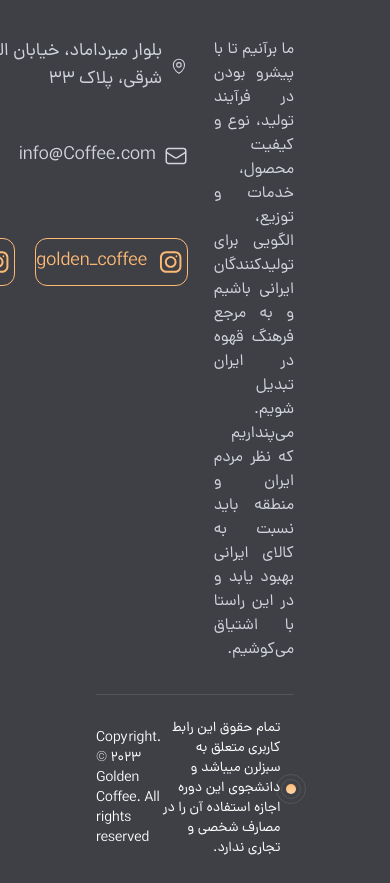
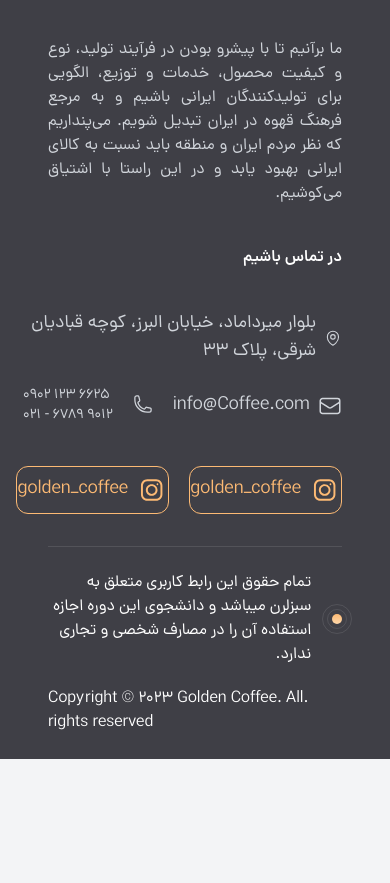
Before and after one commit to MohammadDousi/CoffeeNext, a React (Vite) app in the folder frontend/: page / in a window 390 px wide. Shown: the part 5636-6519 px from the top of the page. After the commit the page ends 6395 px from the top, so only its background shows below. Built offline with nearby package versions, Linux system fonts and the light colour scheme.

Commit message:
responsive footer

```diff
--- a/frontend/src/layout/Footer.jsx
+++ b/frontend/src/layout/Footer.jsx
@@ -5,9 +5,9 @@
 
 const Footer = () => {
   return (
-    <footer className="w-full relative px-24 bg-bgDarkColor flex flex-col justify-center items-center">
+    <footer className="w-full relative sm:px-24 px-12 bg-bgDarkColor flex flex-col justify-center items-center">
       {/* swipe up button */}
-      <div className="absolute top-0 rotate-180 z-40 flex justify-center items-center">
+      <div className="absolute top-[-0.5px] rotate-180 z-50 flex justify-center items-center">
         <svg
           width="100"
           height="22"
@@ -41,9 +41,9 @@
         </span>
       </div>
 
-      <div className="w-full pt-16 pb-8 flex flex-row justify-between items-start gap-10">
+      <div className="w-full pt-16 pb-8 flex md:flex-row flex-col justify-between items-start gap-10">
         {/* bio and logo */}
-        <div className="w-1/3 flex flex-col justify-start items-start gap-10">
+        <div className="md:w-1/3 flex flex-col justify-start items-start gap-10">
           <div className="grayscale hover:grayscale-0 flex justify-start items-center gap-4 duration-300">
             <svg
               width="41"
@@ -185,8 +185,8 @@
         </div> */}
 
         {/* contact us container */}
-        <div className="w=1/3 mt-0 flex flex-col justify-start items-start gap-10">
-          <span className="h-14 text-[#fff] lg:text-2xl font-semibold">
+        <div className="w=1/3 flex flex-col justify-start items-start gap-10">
+          <span className="md:h-14 text-[#fff] lg:text-2xl font-semibold">
             در تماس باشیم
           </span>
 
@@ -250,8 +250,10 @@
                     d="M2.25 6.75c0 8.284 6.716 15 15 15h2.25a2.25 2.25 0 0 0 2.25-2.25v-1.372c0-.516-.351-.966-.852-1.091l-4.423-1.106c-.44-.11-.902.055-1.173.417l-.97 1.293c-.282.376-.769.542-1.21.38a12.035 12.035 0 0 1-7.143-7.143c-.162-.441.004-.928.38-1.21l1.293-.97c.363-.271.527-.734.417-1.173L6.963 3.102a1.125 1.125 0 0 0-1.091-.852H4.5A2.25 2.25 0 0 0 2.25 4.5v2.25Z"
                   />
                 </svg>
-                <p className="text-lg">6625 123 0902</p>
-                <p className="text-lg mr-3">9012 6789 - 021</p>
+                <div className="flex md:flex-row flex-col items-end">
+                  <p className="lg:text-lg text-sm">6625 123 0902</p>
+                  <p className="lg:text-lg text-sm mr-3">9012 6789 - 021</p>
+                </div>
               </div>
             </div>
 
@@ -291,21 +293,21 @@
       </div>
 
       {/* copyright footer */}
-      <div className="w-full py-6 border-t border-white-10 flex flex-row justify-between items-center">
-        <div className="flex flex-row justify-start items-center gap-2">
+      <div className="w-full py-6 border-t border-white-10 flex md:flex-row flex-col justify-between items-center ">
+        <div className="flex flex-row justify-start items-center sm:gap-2 gap-5">
           <div className="size-8 relative flex flex-row justify-center items-center">
             <span className="size-2.5 bg-gradient-to-b from-primaryColor to-secondaryColor absolute rounded-full"></span>
             <span className="size-5 border border-white-10 absolute rounded-full"></span>
             <span className="size-[30px] border border-white-10 absolute rounded-full"></span>
           </div>
 
-          <p className="font-[Dana] font-normal text-sm text-right text-textPrimaryDarkColor">
+          <p className="font-[Dana] font-normal text-right text-textPrimaryDarkColor md:mb-0">
             تمام حقوق این رابط کاربری متعلق به سبزلرن میباشد و دانشجوی این دوره
             اجازه استفاده آن را در مصارف شخصی و تجاری ندارد.
           </p>
         </div>
 
-        <p className="font-[Dana] font-normal text-sm text-left text-textPrimaryDarkColor">
+        <p className="font-[Dana] font-normal  text-left text-textPrimaryDarkColor mt-5 md:mt-0">
           .Copyright © 2023 Golden Coffee. All rights reserved
         </p>
       </div>
--- a/frontend/src/pages/HomePage.jsx
+++ b/frontend/src/pages/HomePage.jsx
@@ -277,7 +277,7 @@
           className="w-full h-full object-cover"
         />
 
-        <div className="absolute bottom-6 z-40 flex justify-center items-center">
+        <div className="absolute bottom-5 z-40 flex justify-center items-center">
           <svg
             width="100"
             height="22"
```
